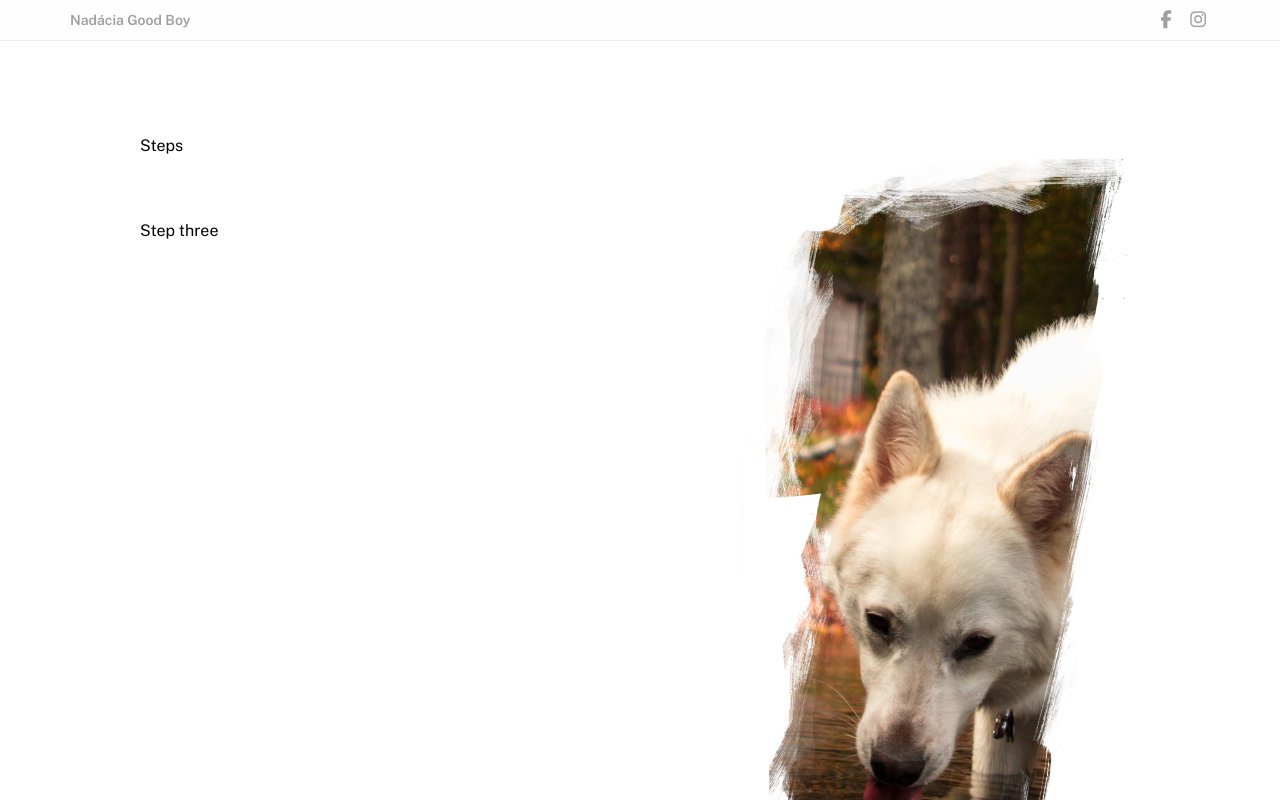
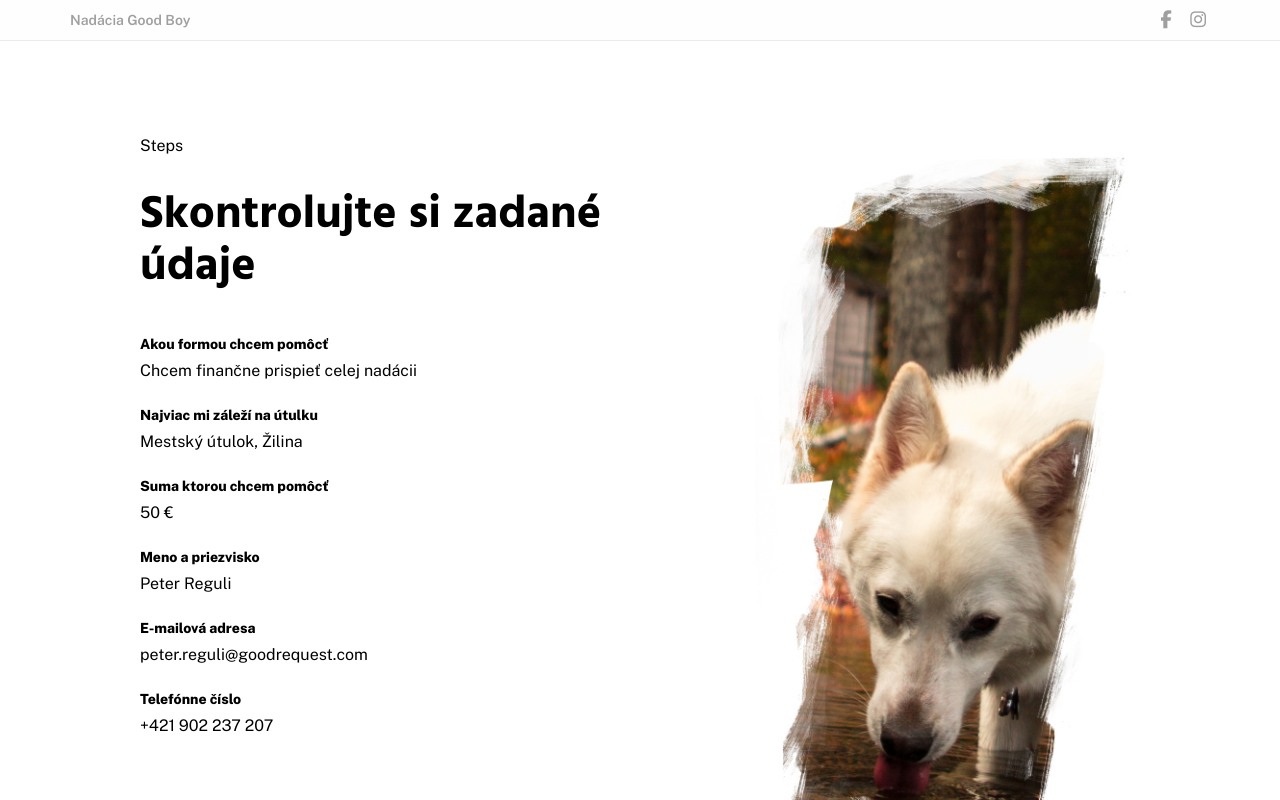
Before and after one commit to lukassiarny/goodrequest, a React (Create React App) app: page /zhrnutie-pomoci in a window 1280 px wide. Shown: the top 800 px of the page. Built offline with nearby package versions, Linux system fonts and the light colour scheme.

Commit message:
Step three + error messages

```diff
--- a/src/components/InputSelect/index.tsx
+++ b/src/components/InputSelect/index.tsx
@@ -27,11 +27,14 @@ const Selected = styled.div<{
   isOpen: boolean;
   selected: Option;
   defaultOption: Option;
+  error: boolean;
 }>`
   width: 100%;
   cursor: pointer;
   height: ${rem(72)};
-  border: ${rem(1)} solid ${({ theme }) => theme.colors.borderColor};
+  border: ${rem(1)} solid
+    ${({ theme, error }) =>
+      error ? theme.colors.error : theme.colors.borderColor};
   border-radius: ${rem(8)};
   padding: 0 ${rem(24)};
   display: flex;
@@ -101,18 +104,13 @@ const SelectOption = styled.li<{ isOpen: boolean; isSelected: boolean }>`
   }
 `;
 
-const Error = styled.span<{ errorMsg: string }>`
+const ErrorMessage = styled.span`
+  color: ${({ theme }) => theme.colors.error};
+  display: inline-block;
+  margin-top: ${rem(8)};
+  font-size: ${rem(14)};
   position: absolute;
-  width: 100%;
-  margin-top: 0.25rem;
-  left: 0.5rem;
-  top: 100%;
-  font-size: 0.75rem;
-  color: ${({ theme }) => theme.colors.textPrimary};
-  transform-origin: top;
-  transform: ${({ errorMsg }) => (errorMsg ? "scale(1, 1)" : "scale(1, 0)")};
-  opacity: ${({ errorMsg }) => (errorMsg ? "1" : "0")};
-  transition: opacity 150ms ease-in-out, transform 150ms ease-in-out;
+  bottom: ${rem(-22)};
 `;
 
 const SelectMenu: React.FC<Props> = ({
@@ -157,6 +155,7 @@ const SelectMenu: React.FC<Props> = ({
         selected={selected}
         isOpen={isOpen}
         defaultOption={defaultOption as any}
+        error={!!errorMsg}
       >
         <Label>{label}</Label>
         {selected.label}
@@ -188,7 +187,7 @@ const SelectMenu: React.FC<Props> = ({
             </SelectOption>
           ))}
       </SelectOptions>
-      <Error errorMsg={errorMsg}>{errorMsg}</Error>
+      {errorMsg && <ErrorMessage>{errorMsg}</ErrorMessage>}
     </SelectWrapper>
   );
 };
--- a/src/components/InputSelectPrice/index.tsx
+++ b/src/components/InputSelectPrice/index.tsx
@@ -2,6 +2,11 @@ import { rem } from "polished";
 import React from "react";
 import styled, { css } from "styled-components";
 import { InputWrapper } from "../../pages/SupportForm/Layout";
+
+const Wrapper = styled.div`
+  position: relative;
+  width: 100%;
+`;
 
 const StyledInputWrapper = styled(InputWrapper)`
   display: flex;
@@ -61,8 +66,16 @@ const NumberInputField = styled.input<{ isActive: boolean }>`
         `
       : css`
           color: ${theme.colors.textPrimary};
-          border-color: ${({ theme }) => theme.colors.borderColor};
+          border-color: ${theme.colors.borderColor};
         `}
+`;
+
+const ErrorMessage = styled.span`
+  color: ${({ theme }) => theme.colors.error};
+  display: inline-block;
+  font-size: ${rem(14)};
+  position: absolute;
+  bottom: ${rem(-14)};
 `;
 
 export type OptionPrice = {
@@ -76,6 +89,7 @@ type Props = {
   defaultValue?: OptionPrice;
   handleChange: (option: OptionPrice | null) => void;
   hasDynamicInput?: boolean;
+  errorMsg?: string;
 };
 
 const Price: React.FC<Props> = ({
@@ -83,12 +97,14 @@ const Price: React.FC<Props> = ({
   selected,
   handleChange,
   hasDynamicInput = true,
+  errorMsg,
 }) => {
   const [dynamicInputValue, setDynamicInputValue] = React.useState("");
   const [isDynamicInputActive, setIsDynamicInputActive] = React.useState(false);
   const dynamicInputRef = React.useRef<HTMLInputElement | null>(null);
 
   return (
+    <Wrapper>
       <StyledInputWrapper>
         {options &&
           options.length > 0 &&
@@ -146,6 +162,8 @@ const Price: React.FC<Props> = ({
           </Input>
         )}
       </StyledInputWrapper>
+      {errorMsg && <ErrorMessage>{errorMsg}</ErrorMessage>}
+    </Wrapper>
   );
 };
 
--- a/src/components/InputText/index.tsx
+++ b/src/components/InputText/index.tsx
@@ -49,7 +49,7 @@ const Input = styled.input<{ inputType: "text" | "phone"; error: boolean }>`
     font-family: ${({ theme }) => theme.font.familyPrimary};
     font-size: ${rem(16)};
     line-height: ${rem(21)};
-    color: ${({ theme }) => theme.colors.textLight};
+    color: ${({ theme }) => theme.colors.textPrimary};
     font-weight: 500;
   }
 
--- a/src/pages/SupportForm/Layout.tsx
+++ b/src/pages/SupportForm/Layout.tsx
@@ -12,6 +12,7 @@ const StyledContainer = styled(Container)`
 
 const FormWrapper = styled.div`
   flex: 0 1 50%;
+  padding-right: ${rem(15)};
   display: flex;
   flex-direction: column;
   align-items: flex-start;
@@ -22,11 +23,12 @@ const FormTitle = styled.h1`
   font-size: ${rem(46)};
   font-weight: 700;
   line-height: ${rem(52)};
-  margin: ${rem(32)} 0;
+  margin: ${rem(32)} 0 ${rem(42)} 0;
 `;
 
 const ImageWrapper = styled.div`
   flex: 0 1 33.3333%;
+  padding-left: ${rem(15)};
 
   & > img {
     max-width: 100%;
@@ -34,8 +36,13 @@ const ImageWrapper = styled.div`
   }
 `;
 
-export const Subtitle = styled.h3`
+export const SubtitleH3 = styled.h3`
   font-weight: 800;
+`;
+
+export const SubtitleH4 = styled.h4`
+  font-weight: 800;
+  font-size: ${rem(14)};
 `;
 
 export const InputWrapper = styled.div`
--- a/src/pages/SupportForm/StepThree/index.tsx
+++ b/src/pages/SupportForm/StepThree/index.tsx
@@ -1,9 +1,73 @@
+import { rem } from "polished";
 import React from "react";
+import { useHistory } from "react-router-dom";
 import styled from "styled-components";
-import SupportUsLayout from "../Layout";
+import Button from "../../../components/Button";
+import SupportFormLayout, {
+  ButtonsWrapper,
+  InputSubtitleWrapper,
+  SubtitleH4,
+} from "../Layout";
+
+const SummaryList = styled.ul``;
+
+const SummaryListItem = styled.li`
+  &:not(:last-of-type) {
+    margin-bottom: ${rem(24)};
+  }
+`;
+
+const Text = styled.span`
+  margin-top: ${rem(8)};
+  display: inline-block;
+  line-height: ${rem(19)};
+`;
 
 const SupportFormStepThree: React.FC = () => {
-  return <SupportUsLayout>Step three</SupportUsLayout>;
+  const history = useHistory();
+
+  const handleSubmitForm = () => {};
+
+  return (
+    <SupportFormLayout title="Skontrolujte si zadané údaje" currentStep={3}>
+      <InputSubtitleWrapper>
+        <SummaryList>
+          <SummaryListItem>
+            <SubtitleH4>Akou formou chcem pomôcť</SubtitleH4>
+            <Text>Chcem finančne prispieť celej nadácii</Text>
+          </SummaryListItem>
+          <SummaryListItem>
+            <SubtitleH4>Najviac mi záleží na útulku</SubtitleH4>
+            <Text>Mestský útulok, Žilina</Text>
+          </SummaryListItem>
+          <SummaryListItem>
+            <SubtitleH4>Suma ktorou chcem pomôcť</SubtitleH4>
+            <Text>50 €</Text>
+          </SummaryListItem>
+          <SummaryListItem>
+            <SubtitleH4>Meno a priezvisko</SubtitleH4>
+            <Text>Peter Reguli</Text>
+          </SummaryListItem>
+          <SummaryListItem>
+            <SubtitleH4>E-mailová adresa</SubtitleH4>
+            <Text>peter.reguli@goodrequest.com</Text>
+          </SummaryListItem>
+          <SummaryListItem>
+            <SubtitleH4>Telefónne číslo</SubtitleH4>
+            <Text>+421 902 237 207</Text>
+          </SummaryListItem>
+        </SummaryList>
+      </InputSubtitleWrapper>
+      <ButtonsWrapper>
+        <Button text="Odoslať formulár" handleOnClick={handleSubmitForm} />
+        <Button
+          text="Späť"
+          buttonStyle="secondary"
+          handleOnClick={() => history.push("/vase-kontaktne-informacie")}
+        />
+      </ButtonsWrapper>
+    </SupportFormLayout>
+  );
 };
 
 export default SupportFormStepThree;
--- a/src/pages/SupportForm/StepTwo/index.tsx
+++ b/src/pages/SupportForm/StepTwo/index.tsx
@@ -7,8 +7,15 @@ import SupportFormLayout, {
   ButtonsWrapper,
   InputSubtitleWrapper,
   InputWrapper,
-  Subtitle,
+  SubtitleH4,
 } from "../Layout";
+
+const regex = {
+  firstName: /^.{2,20}$/,
+  lastName: /^.{2,30}$/,
+  email: /^\w+([\.-]?\w+)*@\w+([\.-]?\w+)*(\.\w{2,3})+$/,
+  phoneNumber: /^(\+42[01])(\s*\d){9}$/,
+};
 
 const SupportFormStepTwo: React.FC = () => {
   const [firstName, setFirstName] = React.useState("");
@@ -23,33 +30,43 @@ const SupportFormStepTwo: React.FC = () => {
 
   const history = useHistory();
 
-  const error = true;
-
-  const validation = () => {
+  const handleChangeNextStep = () => {
     setFirstNameError("");
     setLastNameError("");
     setEmailError("");
     setPhoneNumberError("");
 
-    if (error) {
+    let error = false;
+
+    if (firstName && !firstName.trim().match(regex.firstName)) {
       setFirstNameError("Vaše meno musí byť v rozmedzí 2-20 znakov");
+      error = true;
+    }
+
+    if (!lastName.trim().match(regex.lastName)) {
       setLastNameError(
         "Toto pole je povinné. Vaše priezvysko musí byť v rozmedzí 2-30 znakov"
       );
+      error = true;
+    }
+
+    if (email && !email.trim().match(regex.email)) {
       setEmailError("Váš e-mail musí mať platný formát. Napr. dog@goodboy.sk");
+      error = true;
+    }
+
+    if (phoneNumber && !phoneNumber.trim().match(regex.phoneNumber)) {
       setPhoneNumberError(
         "Zadajte slovenské alebo české telefónne číslo vo formáte +421/+420 xxx xxx xxx"
       );
+      error = true;
+    }
+
+    if (error) {
       return;
     }
 
     history.push("/zhrnutie-pomoci");
-  };
-
-  const regex = {
-    fistName: /^.{2,20}$/,
-    lastName: /^.{2,30}$/,
-    email: /^\w+([\.-]?\w+)*@\w+([\.-]?\w+)*(\.\w{2,3})+$/,
   };
 
   return (
@@ -58,7 +75,7 @@ const SupportFormStepTwo: React.FC = () => {
       currentStep={2}
     >
       <InputSubtitleWrapper>
-        <Subtitle>O vás</Subtitle>
+        <SubtitleH4>O vás</SubtitleH4>
         <InputWrapper>
           <InputText
             value={firstName}
@@ -98,7 +115,7 @@ const SupportFormStepTwo: React.FC = () => {
         </InputWrapper>
       </InputSubtitleWrapper>
       <ButtonsWrapper>
-        <Button text="Pokračovať" handleOnClick={validation} />
+        <Button text="Pokračovať" handleOnClick={handleChangeNextStep} />
         <Button
           text="Späť"
           buttonStyle="secondary"
```
Also changed, not shown: src/pages/SupportForm/StepOne/index.tsx (+51 -14 lines). Lines whose indentation alone changed are shown as unchanged.
